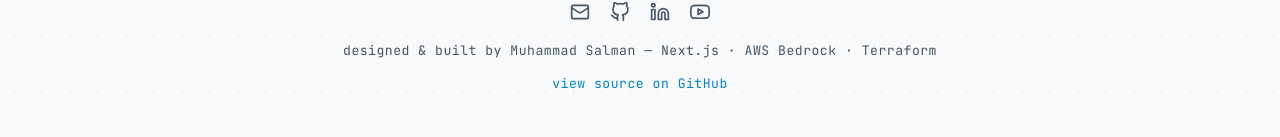
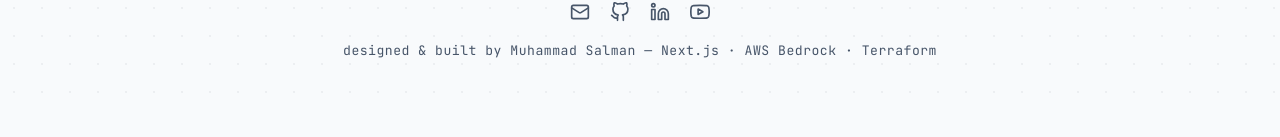
Before and after one commit to msalmansaeedch786/digital-twin, a Next.js app in the folder frontend/: page / in a window 1280 px wide. Shown: the part 6726-6863 px from the top of the page. After the commit the page ends 6833 px from the top, so only its background shows below. Built offline with nearby package versions, Linux system fonts and the light colour scheme.

Commit message:
chore(frontend): remove 'view source on GitHub' link from the footer
The site no longer advertises the repository. The GitHub icon in the socials row
still points at the profile, not the repo.

```diff
--- a/frontend/src/app/page.js
+++ b/frontend/src/app/page.js
@@ -364,9 +364,6 @@ export default function Portfolio() {
         <div className="footer-line">
           designed & built by Muhammad Salman — Next.js · AWS Bedrock · Terraform
         </div>
-        <div className="footer-line">
-          <a href="https://github.com/msalmansaeedch786/digital-twin" target="_blank" rel="noreferrer">view source on GitHub</a>
-        </div>
       </footer>
     </>
   );
```
